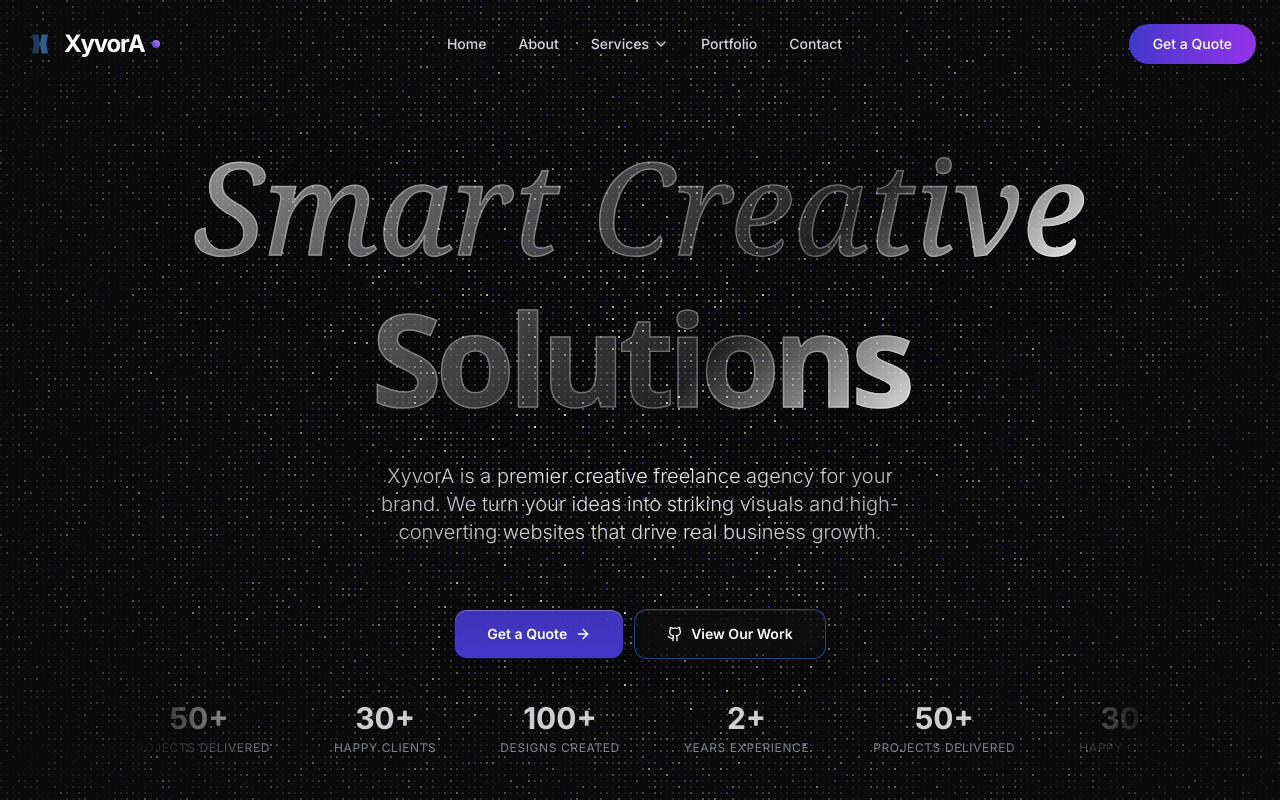
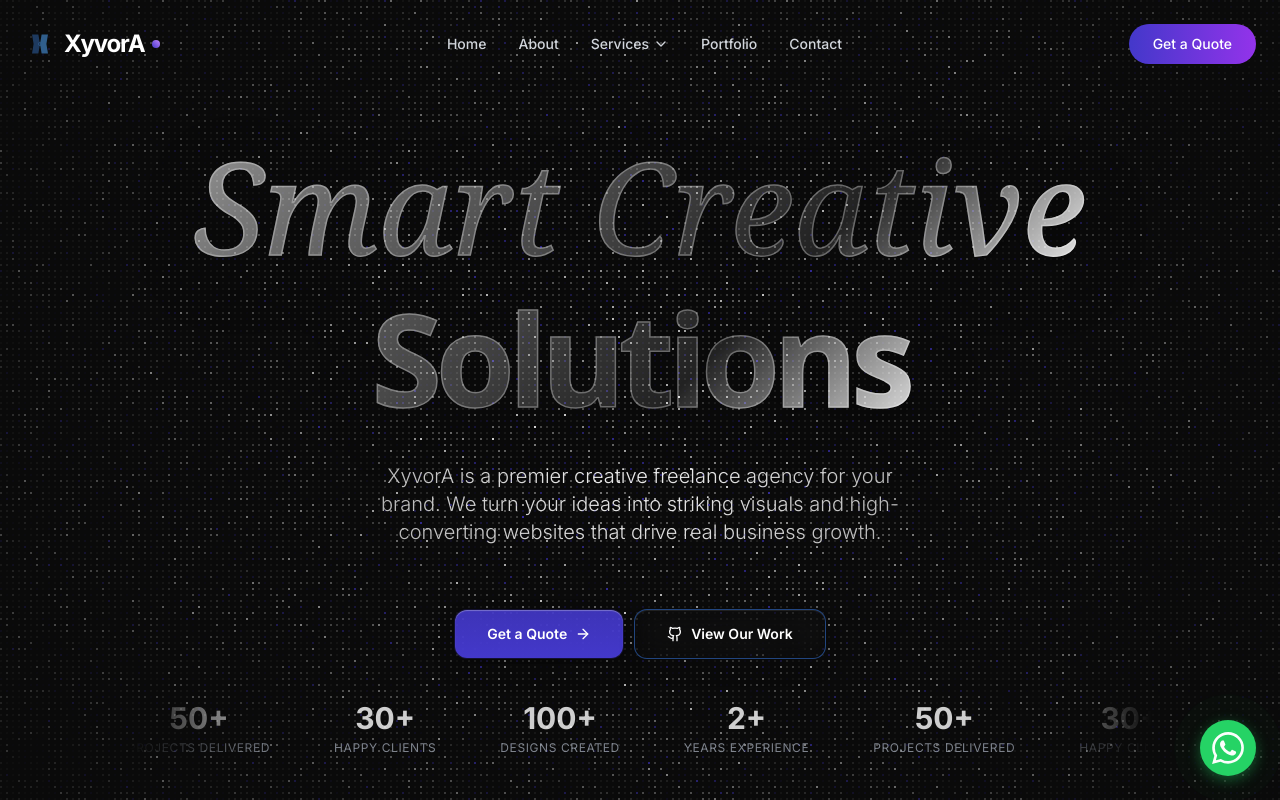
Before and after one commit to murali24806/xyvora, a Next.js app: page / in a window 1280 px wide. Shown: the top 800 px of the page. Built offline with nearby package versions, Linux system fonts and the light colour scheme.

Commit message:
Add floating WhatsApp chat button

```diff
--- a/app/layout.tsx
+++ b/app/layout.tsx
@@ -12,6 +12,8 @@ export const metadata: Metadata = {
   keywords: ["XyvorA", "smart creative solutions", "freelance agency", "web design", "digital marketing", "creative services", "brand growth", "UI/UX design", "web development"],
 };
 
+import WhatsAppButton from "@/components/WhatsAppButton";
+
 export default function RootLayout({
   children,
 }: Readonly<{
@@ -21,6 +23,7 @@ export default function RootLayout({
     <html lang="en" className="dark">
       <body className={`${inter.className} bg-background text-foreground antialiased`}>
         {children}
+        <WhatsAppButton />
         <GoogleAnalytics gaId="G-6Z2J40B37H" />
       </body>
     </html>
--- /dev/null
+++ b/components/WhatsAppButton.tsx
@@ -0,0 +1,42 @@
+"use client";
+
+import { motion } from "framer-motion";
+import { MessageCircle } from "lucide-react"; // Fallback if no WhatsApp icon is available, though a custom SVG is better
+
+const WhatsAppIcon = ({ className }: { className?: string }) => (
+  <svg
+    xmlns="http://www.w3.org/2000/svg"
+    viewBox="0 0 24 24"
+    fill="currentColor"
+    className={className}
+  >
+    <path d="M17.472 14.382c-.297-.149-1.758-.867-2.03-.967-.273-.099-.471-.148-.67.15-.197.297-.767.966-.94 1.164-.173.199-.347.223-.644.075-.297-.15-1.255-.463-2.39-1.475-.883-.788-1.48-1.761-1.653-2.059-.173-.297-.018-.458.13-.606.134-.133.298-.347.446-.52.149-.174.198-.298.298-.497.099-.198.05-.371-.025-.52-.075-.149-.669-1.612-.916-2.207-.242-.579-.487-.5-.669-.51-.173-.008-.371-.01-.57-.01-.198 0-.52.074-.792.372-.272.297-1.04 1.016-1.04 2.479 0 1.462 1.065 2.875 1.213 3.074.149.198 2.096 3.2 5.077 4.487.709.306 1.262.489 1.694.625.712.227 1.36.195 1.871.118.571-.085 1.758-.719 2.006-1.413.248-.694.248-1.289.173-1.413-.074-.124-.272-.198-.57-.347m-5.421 7.403h-.004a9.87 9.87 0 01-5.031-1.378l-.361-.214-3.741.982.998-3.648-.235-.374a9.86 9.86 0 01-1.51-5.26c.001-5.45 4.436-9.884 9.888-9.884 2.64 0 5.122 1.03 6.988 2.898a9.825 9.825 0 012.893 6.994c-.003 5.45-4.437 9.884-9.885 9.884m8.413-18.297A11.815 11.815 0 0012.05 0C5.495 0 .16 5.335.157 11.892c0 2.096.547 4.142 1.588 5.945L.057 24l6.305-1.654a11.882 11.882 0 005.683 1.448h.005c6.554 0 11.89-5.335 11.893-11.893a11.821 11.821 0 00-3.48-8.413Z" />
+  </svg>
+);
+
+export default function WhatsAppButton() {
+  return (
+    <motion.a
+      href="https://wa.me/918919009613"
+      target="_blank"
+      rel="noopener noreferrer"
+      className="fixed bottom-6 right-6 z-50 flex items-center justify-center w-14 h-14 bg-[#25D366] text-white rounded-full shadow-[0_4px_14px_0_rgba(37,211,102,0.39)] hover:shadow-[0_6px_20px_rgba(37,211,102,0.5)] hover:-translate-y-1 transition-all duration-300"
+      initial={{ scale: 0, opacity: 0 }}
+      animate={{ scale: 1, opacity: 1 }}
+      transition={{
+        type: "spring",
+        stiffness: 260,
+        damping: 20,
+        delay: 1 // Delay appearance so it doesn't distract from initial load
+      }}
+      whileHover={{ scale: 1.1 }}
+      whileTap={{ scale: 0.9 }}
+      aria-label="Chat on WhatsApp"
+    >
+      <WhatsAppIcon className="w-8 h-8" />
+
+      {/* Pulse rings effect behind the button */}
+      <span className="absolute w-full h-full rounded-full bg-[#25D366] opacity-30 animate-ping" style={{ animationDuration: '2s' }}></span>
+    </motion.a>
+  );
+}
```
